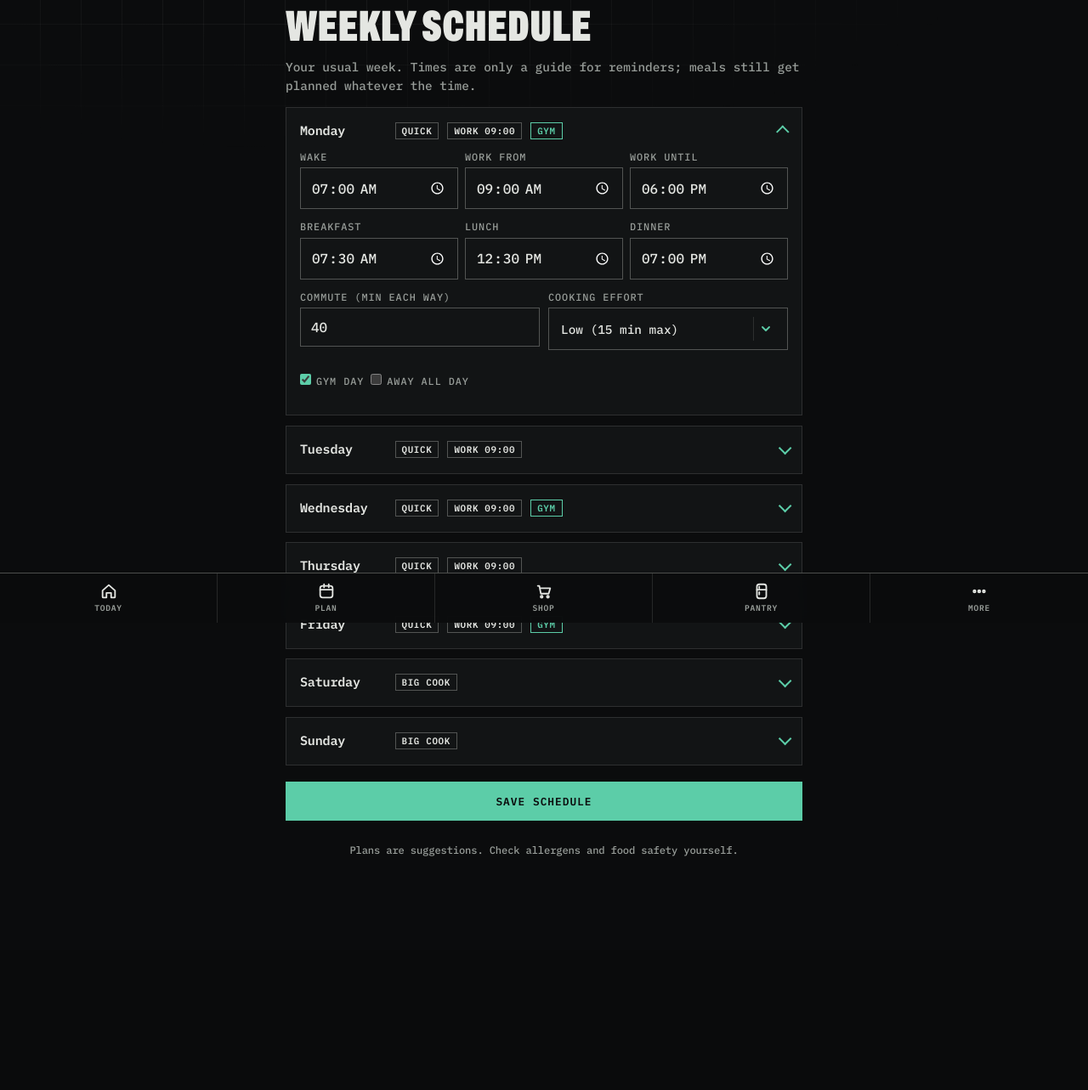
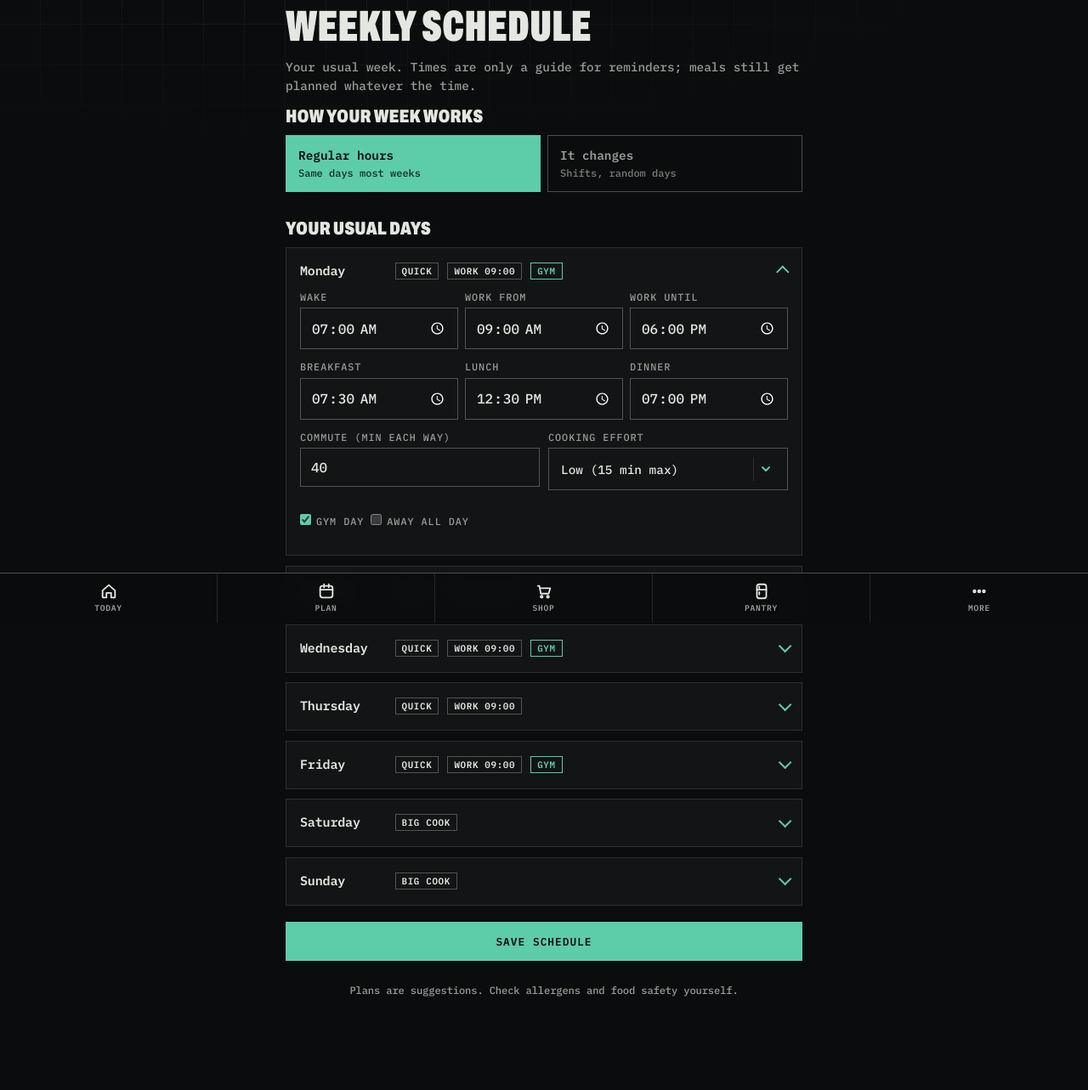
Before and after one commit to Zakede/MealPlanner, a Flask app: page /schedule/ in a window 1280 px wide. Shown: the part 67-1350 px from the top of the page at 85% size. Before the commit the page ends 1075 px from the top, so only its background shows below. Run offline with Flask 3, Linux system fonts and the light colour scheme; data comes from the database, SQL or seed files in the repository; data that the repository does not hold is empty.

Commit message:
Schedule page: switch between regular hours and 'it changes' (shifts) any time, with big cook sessions a week; Settings links to it

```diff
--- a/mealplanner/templates/schedule.html
+++ b/mealplanner/templates/schedule.html
@@ -1,9 +1,30 @@
 {% extends "base.html" %}
-{% block title %}Schedule · Zettai{% endblock %}
+{% block title %}Schedule · Zettai<script>
+(() => {
+  const form = document.getElementById("sched-form");
+  const flexBox = form.querySelector(".flex-only");
+  const sync = () => { flexBox.hidden = form.querySelector('input[name="schedule_mode"]:checked')?.value !== "flexible"; };
+  form.querySelectorAll('input[name="schedule_mode"]').forEach(r => r.addEventListener("change", sync));
+  sync();
+})();
+</script>
+{% endblock %}
 {% block content %}
 <h1>Weekly schedule</h1>
 <p class="muted">Your usual week. Times are only a guide for reminders; meals still get planned whatever the time.</p>
-<form method="post" class="form">
+<form method="post" class="form" id="sched-form">
+  {% set flex = s.schedule_mode == 'flexible' %}
+  <h2>How your week works</h2>
+  <div class="opts two">
+    <label class="opt"><input type="radio" name="schedule_mode" value="fixed" {{ 'checked' if not flex }}><span><b>Regular hours</b><small>Same days most weeks</small></span></label>
+    <label class="opt"><input type="radio" name="schedule_mode" value="flexible" {{ 'checked' if flex }}><span><b>It changes</b><small>Shifts, random days</small></span></label>
+  </div>
+  <div class="flex-only" {{ 'hidden' if not flex }}>
+    <h2>Big cook sessions a week</h2>
+    <div class="opts seven">{% for n in range(5) %}<label class="opt"><input type="radio" name="prep_days" value="{{ n }}" {{ 'checked' if s.prep_days == n }}><span><b>{{ n }}</b></span></label>{% endfor %}</div>
+    <p class="muted small">Your hours change, so add work each week from the Plan page ("+ Add" → Activity) and the planner fits meals around it. The days below only set wake and meal times; work you leave in them still counts.</p>
+  </div>
+  <h2>Your usual days</h2>
   {% for d in days %}{% set p = 'd' ~ d.weekday ~ '_' %}
   <details class="card" {{ 'open' if loop.first }}>
     <summary class="sched-sum"><b>{{ names[d.weekday] }}</b>
@@ -40,4 +61,13 @@
   {% endfor %}
   <button class="btn wide">Save schedule</button>
 </form>
+<script>
+(() => {
+  const form = document.getElementById("sched-form");
+  const flexBox = form.querySelector(".flex-only");
+  const sync = () => { flexBox.hidden = form.querySelector('input[name="schedule_mode"]:checked')?.value !== "flexible"; };
+  form.querySelectorAll('input[name="schedule_mode"]').forEach(r => r.addEventListener("change", sync));
+  sync();
+})();
+</script>
 {% endblock %}
--- a/mealplanner/templates/settings.html
+++ b/mealplanner/templates/settings.html
@@ -87,6 +87,7 @@
     </label>
   </div>
   <p class="muted small">Activity multiplier ×{{ multiplier }}</p>
+  <a class="btn secondary wide" href="{{ url_for('schedule.edit') }}">Work hours &amp; schedule: {{ 'it changes' if s.schedule_mode == 'flexible' else 'regular hours' }} →</a>
 
   {{ prep_picker(s) }}
 
--- a/mealplanner/views/schedule.py
+++ b/mealplanner/views/schedule.py
@@ -2,6 +2,7 @@ import re
 
 from flask import Blueprint, flash, redirect, render_template, request, url_for
 
+from .. import store
 from ..db import get_db, query
 from ..schedule import WEEKDAYS, slot_limits
 from . import settings as settings_view
@@ -49,15 +50,29 @@ def parse_day(form, wd):
     }
 
 
+def parse_mode(form):
+    """Regular hours or "it changes" (shifts, random days), and how many big cooks a week in that mode."""
+    s = store.settings()
+    mode = "flexible" if form.get("schedule_mode") == "flexible" else "fixed"
+    try:
+        prep = int(form.get("prep_days") or s.get("prep_days") or 0)
+    except ValueError:
+        raise ValueError("Big cook sessions must be a number")
+    return {"schedule_mode": mode, "prep_days": max(0, min(prep, 4))}
+
+
 @bp.route("/", methods=["GET", "POST"])
 def edit():
     if request.method == "POST":
         try:
             days = [parse_day(request.form, wd) for wd in range(7)]
+            mode = parse_mode(request.form)
         except ValueError as e:
             flash(str(e), "error")
         else:
             db = get_db()
+            db.execute("UPDATE settings SET schedule_mode = ?, prep_days = ? WHERE id = 1",
+                       (mode["schedule_mode"], mode["prep_days"]))
             for wd, d in enumerate(days):
                 cols = ", ".join(f"{k} = ?" for k in d)
                 db.execute(f"UPDATE schedule_days SET {cols} WHERE weekday = ?", (*d.values(), wd))
@@ -68,4 +83,4 @@ def edit():
     days = [dict(r) for r in query("SELECT * FROM schedule_days ORDER BY weekday")]
     for d in days:
         d["limits"] = slot_limits(d)
-    return render_template("schedule.html", days=days, names=WEEKDAYS, efforts=EFFORTS)
+    return render_template("schedule.html", days=days, names=WEEKDAYS, efforts=EFFORTS, s=store.settings())
```
Also changed, not shown: tests/test_schedule.py (+16 -0 lines).
